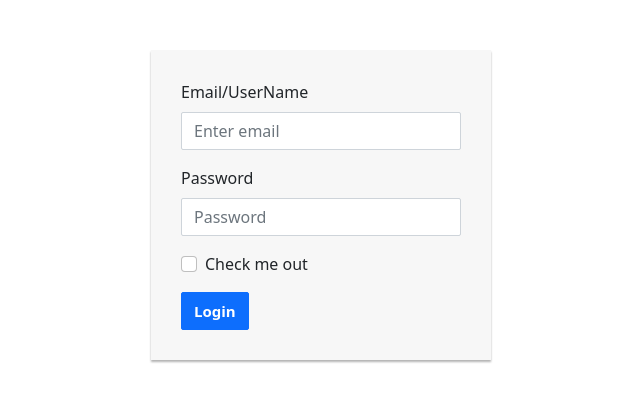
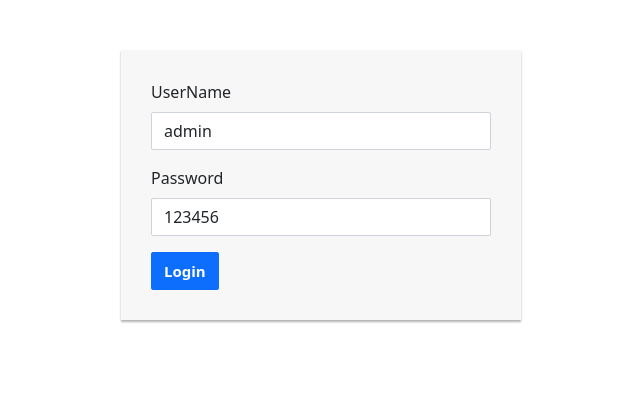
Before and after one commit to umbrashia/admin-lite-3, a React (Create React App) app: page / in a window 1280 px wide. Shown: the top 402 px of the page, without its empty margins (319-959 px from the left). Built offline with nearby package versions, Linux system fonts and the light colour scheme.

Commit message:
formik and protected route is successfully implemented

```diff
--- a/package.json
+++ b/package.json
@@ -14,13 +14,15 @@
     "@types/react": "^17.0.31",
     "@types/react-dom": "^17.0.10",
     "bootstrap": "^5.1.3",
+    "formik": "^2.2.9",
     "react": "^17.0.2",
     "react-bootstrap": "^2.0.0",
     "react-dom": "^17.0.2",
     "react-router-dom": "^5.3.0",
     "react-scripts": "4.0.3",
     "typescript": "^4.4.4",
-    "web-vitals": "^1.1.2"
+    "web-vitals": "^1.1.2",
+    "yup": "^0.32.11"
   },
   "scripts": {
     "start": "react-scripts start",
--- a/src/App.css
+++ b/src/App.css
@@ -120,7 +120,7 @@ div.col-xs-9 {
 }
 
 .login-form {
-    width: 340px;
+    width: 400px;
     margin: 50px auto;
 }
 
--- a/src/components/login/Login.tsx
+++ b/src/components/login/Login.tsx
@@ -1,32 +1,72 @@
-import React from "react";
-import { Button, Container, Form } from "react-bootstrap";
+import { Formik, Form, Field } from "formik";
+    import React from "react";
+import * as Yup from 'yup';
+import { Button } from "react-bootstrap";
+import ErrorContainer from "../../containers/common/ErrorContainer";
+import { Redirect } from "react-router-dom";
 
 
 
 
-class Login extends React.Component {
+class Login extends React.Component<{[key: keyof any]: any }, { [key: keyof any]: any }> {
+
+
+    constructor(props: any) {
+        super(props)
+        this.state = {
+            islogged: false,
+            loginParams: {
+                user_id: "admin",
+                user_password: "123456"
+            }
+        };
+    }
+
+
 
     render() {
+        if (localStorage.getItem("token")) {
+            return <Redirect to="/" />;
+          }
         return (
             <div className="login-form">
-                <Form>
-                    <Form.Group className="mb-3" controlId="formBasicEmail">
-                        <Form.Label>Email/UserName</Form.Label>
-                        <Form.Control type="text" placeholder="Enter email" />
+                <Formik initialValues={this.state.loginParams}
 
-                    </Form.Group>
+                    validationSchema={Yup.object({
+                        user_id: Yup.string().label("User Name").min(5).required(),
+                        user_password: Yup.string().label("Password").min(6).required()
+                    })}
 
-                    <Form.Group className="mb-3" controlId="formBasicPassword">
-                        <Form.Label>Password</Form.Label>
-                        <Form.Control type="password" placeholder="Password" />
-                    </Form.Group>
-                    <Form.Group className="mb-3" controlId="formBasicCheckbox">
-                        <Form.Check type="checkbox" label="Check me out" />
-                    </Form.Group>
-                    <Button variant="primary" type="submit">
-                        Login
-                    </Button>
-                </Form>
+                    onSubmit={(values, { setSubmitting }) => {
+                        setTimeout(() => {
+                            alert(JSON.stringify(values, null, 2));
+                            if (values.user_id === "admin" && values.user_password === "123456") {
+                                localStorage.setItem("token", "T");
+                                this.setState({
+                                  islogged: true
+                                });
+                              }
+                            setSubmitting(false);
+                        }, 400);
+                    }}>
+                    <Form>
+                        <div className="mb-3">
+                            <label htmlFor="user_id" className="form-label">UserName</label>
+                            <Field name="user_id" className="form-control" />
+                            <ErrorContainer name="user_id" otherAttributes={{info:1}} />
+
+                        </div>
+                        <div className="mb-3">
+                            <label htmlFor="user_password" className="form-label">Password</label>
+                            <Field name="user_password" className="form-control" />
+                            <ErrorContainer name="user_password"/>
+                        </div>
+                        <Button variant="primary" type="submit">
+                            Login
+                        </Button>
+                    </Form>
+                </Formik>
+
             </div>
         );
     }
--- /dev/null
+++ b/src/containers/common/ErrorContainer.tsx
@@ -0,0 +1,24 @@
+import { ErrorMessage } from "formik";
+import React from "react";
+
+
+export interface IPropsErrorContainer {
+    name: string;
+    errorClassName?: string;
+    otherAttributes?: any;
+}
+
+class ErrorContainer extends React.Component<IPropsErrorContainer, { [key: keyof any]: any }> {
+    render() {
+        return (<React.Fragment>
+            <div className={(this.props.errorClassName ? this.props.errorClassName : "text-danger")}
+            {...this.props.otherAttributes}>
+                <ErrorMessage name={this.props.name} />
+                {this.props.children}
+            </div>
+        </React.Fragment>);
+    }
+
+}
+
+export default ErrorContainer;
```
Also changed, not shown: src/containers/common/ProtectedRoute.tsx (added, +32 -0 lines), 1 other file (tests, documents, lock files or other folders).
